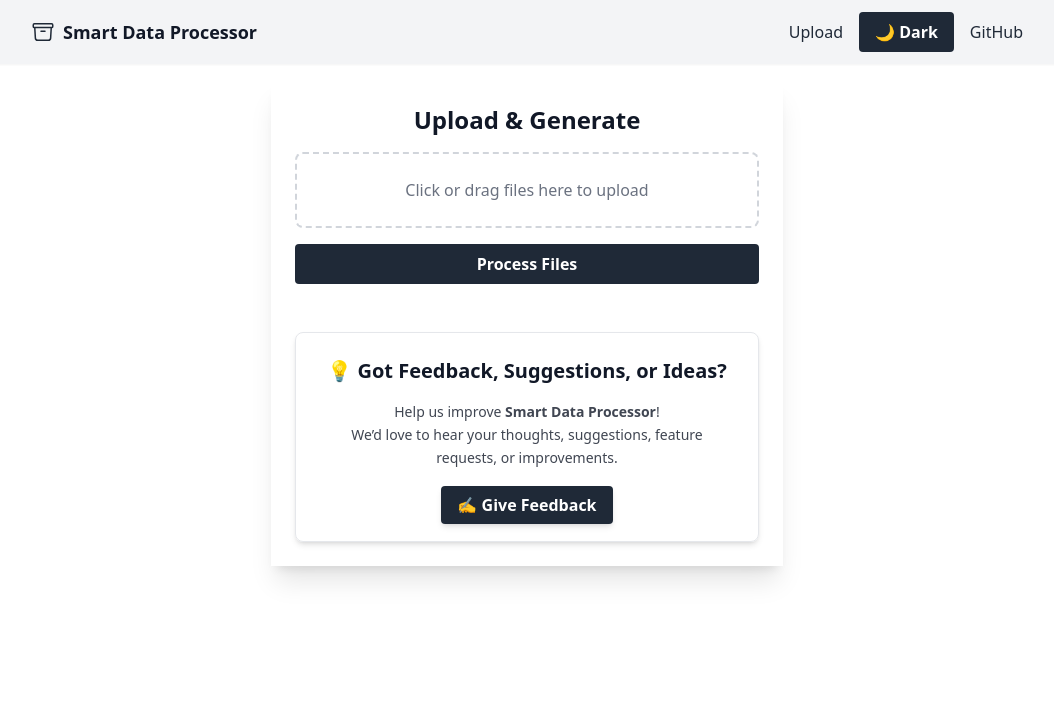
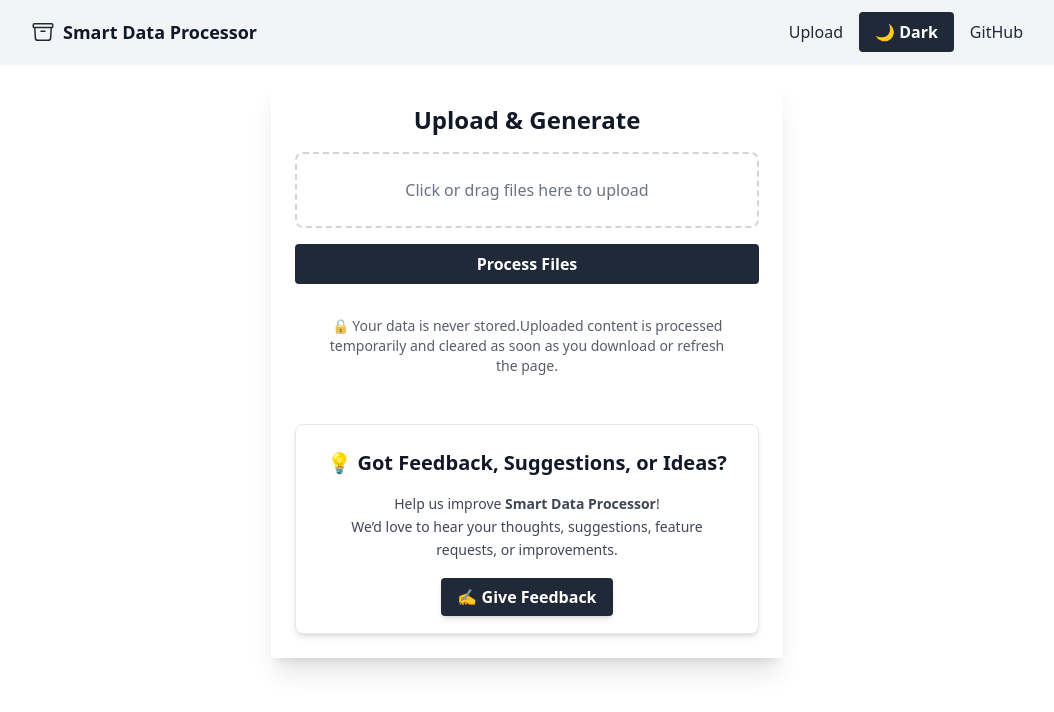
Before and after one commit to manojmadduri/smart-data-processor, a React (Create React App) app in the folder frontend/: page /upload in a window 1280 px wide. Shown: the top 712 px of the page, without its empty margins (113-1167 px from the left). Built offline with nearby package versions, Linux system fonts and the light colour scheme; no server answers; the HTML template or start-up script is replaced by a standard one.

Commit message:
Update UploadPage.jsx
add data privacy note

```diff
--- a/frontend/src/pages/UploadPage.jsx
+++ b/frontend/src/pages/UploadPage.jsx
@@ -91,6 +91,12 @@ export default function UploadPage() {
       {preview && (
         <JSONPreviewModal text={preview} onClose={() => setPreview(null)} />
       )}
+
+      <div className="mt-8 text-center text-sm text-base-content opacity-70 max-w-md mx-auto px-4">
+  🔒 <span className="font-medium">Your data is never stored.</span>
+  Uploaded content is processed temporarily and cleared as soon as you download or refresh the page.
+</div>
+
       <div className="mt-12 px-6 py-6 bg-base-100 rounded-lg shadow-md border border-base-300 text-center space-y-4">
   <h3 className="text-xl font-semibold text-base-content flex justify-center items-center gap-2">
     💡 Got Feedback, Suggestions, or Ideas?
```
